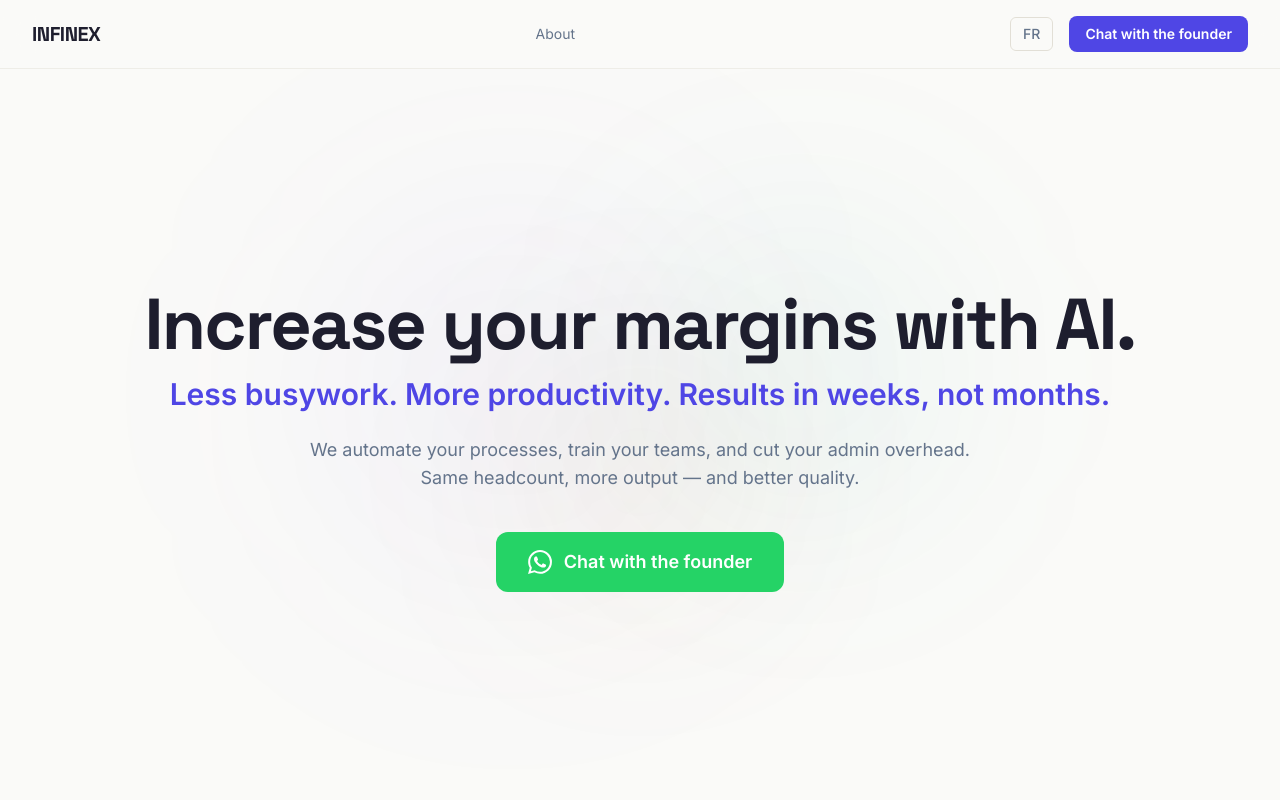
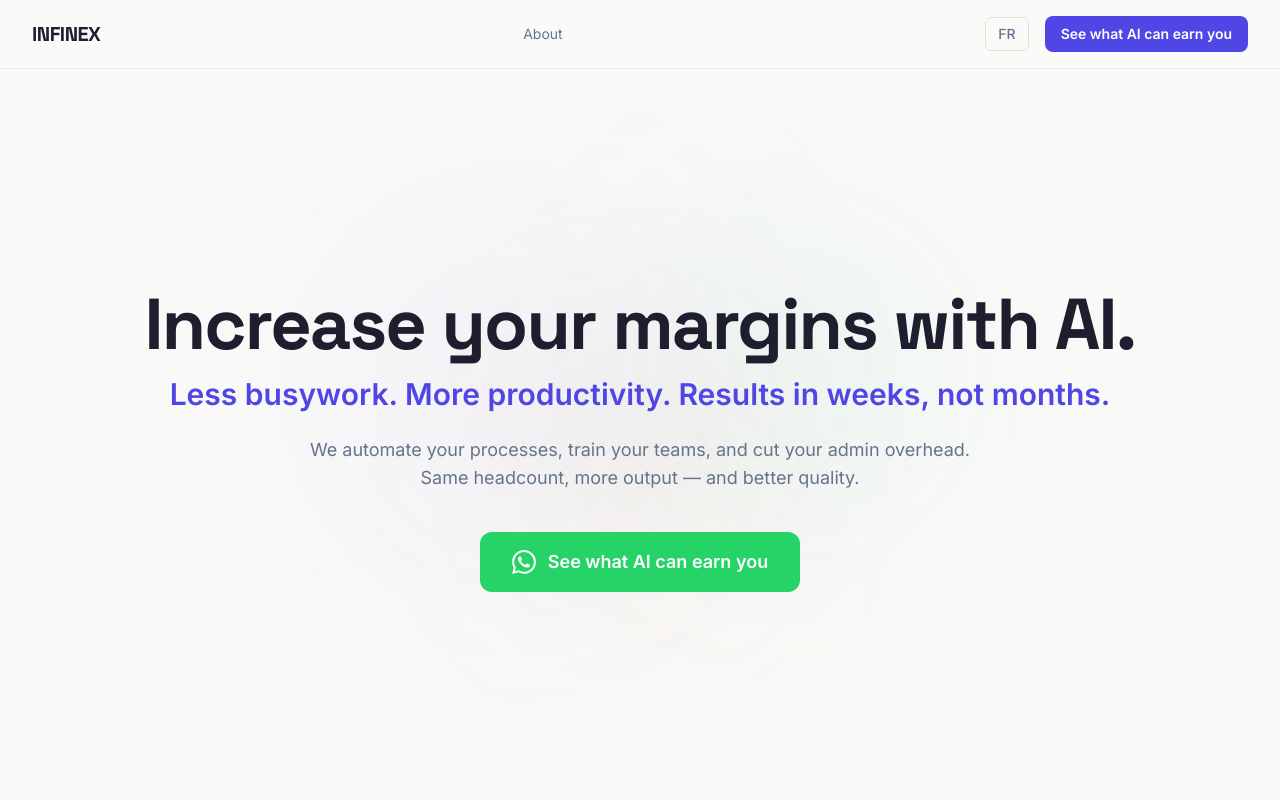
Before and after one commit to meidynfrance/infinex-studio, a Next.js app: page /en in a window 1280 px wide. Shown: the top 800 px of the page. Built offline with nearby package versions, Linux system fonts and the light colour scheme.

Commit message:
feat: update WhatsApp CTA to benefit-oriented copy
Co-Authored-By: Claude Opus 4.6 <noreply@anthropic.com>

```diff
--- a/messages/en.json
+++ b/messages/en.json
@@ -4,7 +4,7 @@
     "description": "Infinex helps SMBs increase their margins with AI. Automation, productivity, training — concrete results in just weeks.",
     "siteName": "Infinex"
   },
-  "whatsappCta": "Chat with the founder",
+  "whatsappCta": "See what AI can earn you",
   "nav": {
     "home": "Home",
     "about": "About"
@@ -13,7 +13,7 @@
     "title": "Increase your margins with AI.",
     "subtitle": "Less busywork. More productivity. Results in weeks, not months.",
     "description": "We automate your processes, train your teams, and cut your admin overhead. Same headcount, more output — and better quality.",
-    "cta": "Chat with the founder",
+    "cta": "See what AI can earn you",
     "learnMore": "Learn more"
   },
   "approach": {
@@ -107,7 +107,7 @@
   "finalCta": {
     "title": "Ready to increase your margins?",
     "subtitle": "A 15-minute chat is all it takes to identify your first opportunities. No commitment.",
-    "cta": "Chat with the founder"
+    "cta": "See what AI can earn you"
   },
   "about": {
     "title": "About",
--- a/messages/fr.json
+++ b/messages/fr.json
@@ -4,7 +4,7 @@
     "description": "Infinex aide les PME à augmenter leurs marges grâce à l'IA. Automatisation, productivité, formation — des résultats concrets en quelques semaines.",
     "siteName": "Infinex"
   },
-  "whatsappCta": "Discutez avec le fondateur",
+  "whatsappCta": "Voir ce que l'IA peut vous faire gagner",
   "nav": {
     "home": "Accueil",
     "about": "À propos"
@@ -13,7 +13,7 @@
     "title": "Augmentez vos marges grâce à l'IA.",
     "subtitle": "Moins de tâches inutiles. Plus de productivité. Des résultats en quelques semaines.",
     "description": "On automatise vos process, on forme vos équipes et on réduit votre charge administrative. Vous gardez le même effectif, mais vous produisez plus — et mieux.",
-    "cta": "Discuter avec le fondateur",
+    "cta": "Voir ce que l'IA peut vous faire gagner",
     "learnMore": "En savoir plus"
   },
   "approach": {
@@ -107,7 +107,7 @@
   "finalCta": {
     "title": "Prêt à augmenter vos marges ?",
     "subtitle": "Un échange de 15 minutes suffit pour identifier vos premières opportunités. Sans engagement.",
-    "cta": "Discuter avec le fondateur"
+    "cta": "Voir ce que l'IA peut vous faire gagner"
   },
   "about": {
     "title": "À propos",
--- a/src/components/ui/WhatsAppButton.tsx
+++ b/src/components/ui/WhatsAppButton.tsx
@@ -8,8 +8,8 @@ type Props = {
 };
 
 const prefillMessages: Record<string, string> = {
-  fr: "Bonjour, je souhaite discuter de comment l'IA peut augmenter les marges de mon entreprise.",
-  en: "Hi, I'd like to discuss how AI can increase my company's margins.",
+  fr: "Bonjour, je voudrais savoir ce que l'IA peut faire gagner à mon entreprise.",
+  en: "Hi, I'd like to find out what AI can do for my company's bottom line.",
 };
 
 export function WhatsAppButton({ labelKey, className = "" }: Props) {
```
